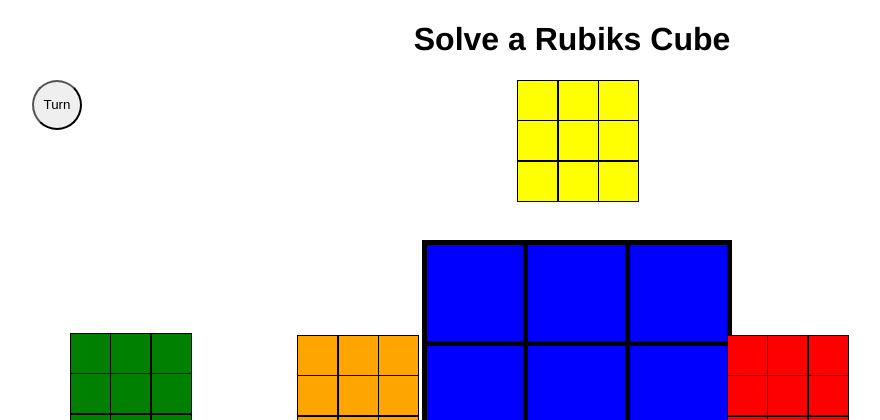
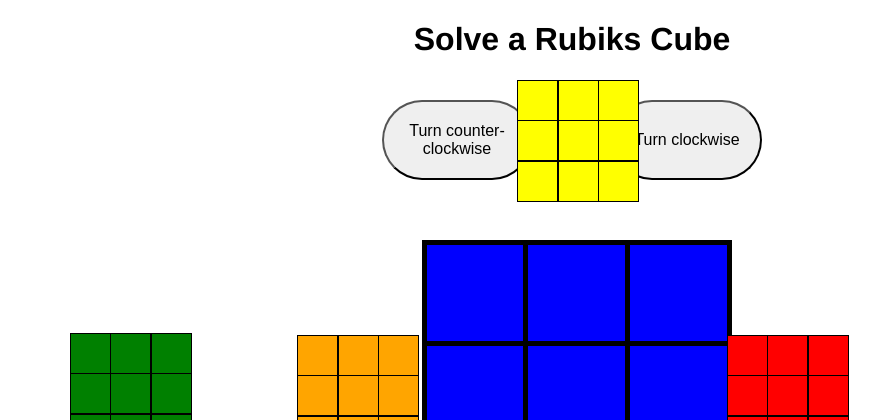
Before and after one commit to 7cadetter/rubiks_solver, a Flask app: page / in a window 1280 px wide. Shown: the top 420 px of the page, without its empty margins (68-948 px from the left). Run offline with Flask 3, Linux system fonts and the light colour scheme.

Commit message:
Switch faces on webpage

```diff
--- a/app.py
+++ b/app.py
@@ -1,4 +1,4 @@
-from flask import Flask, jsonify, render_template
+from flask import Flask, request, jsonify, render_template
 from cube import Cube, Face
 
 app = Flask(__name__)
@@ -39,7 +39,12 @@ def index():
 
 @app.route('/turn', methods=['POST'])
 def turn():
-    cube.turn('left')
+    direction = request.args.get('direction')
+
+    if direction == 'switch':
+        cube.switch()
+    else:
+        cube.turn(direction)
 
     new_faces = {
         'top': cube.top.panels,
@@ -55,7 +60,5 @@ def turn():
     }
     return jsonify(result)
 
-
-
 if __name__ == '__main__':
     app.run(debug=True)
--- a/static/script.js
+++ b/static/script.js
@@ -1,13 +1,16 @@
-document.getElementById('turn').addEventListener('click', async function() {
-    await turn();
-});
-
-async function turn() {
-    const response = await fetch('/turn', { method: 'POST' });
+async function turn(direction) {
+    const response = await fetch(`/turn?direction=${direction}`, { method: 'POST' });
     const data = await response.json();
-
     updatePanels(data.new_faces);
 }
+
+document.getElementById('rightface').addEventListener('click', () => turn('left'));
+document.getElementById('leftface').addEventListener('click', () => turn('right'));
+document.getElementById('topface').addEventListener('click', () => turn('forward'));
+document.getElementById('bottomface').addEventListener('click', () => turn('backward'));
+document.getElementById('backface').addEventListener('click', () => turn('switch'));
+document.getElementById('counter').addEventListener('click', () => turn('counter'));
+document.getElementById('clockwise').addEventListener('click', () => turn('clockwise'));
 
 function updatePanels(newFaces) {
     for (let face in newFaces) {
--- a/static/styles.css
+++ b/static/styles.css
@@ -3,12 +3,22 @@
     font-family:'Franklin Gothic Medium', 'Arial Narrow', Arial, sans-serif
 }
 
-#turn {
+.turn {
     position: absolute;
-    left: 100px;
-    width: 50px;
-    height: 50px;
+    width: 150px;
+    height: 80px;
+    top: 100px;
     border-radius: 50px;
+    font-size: 16px;
+    cursor: pointer;
+}
+
+#counter {
+    left: 450px;
+}
+
+#clockwise {
+    right: 450px;
 }
 
 #face {
--- a/templates/index.j2
+++ b/templates/index.j2
@@ -6,7 +6,8 @@
 </head>
 <body>
     <h1 id="title">Solve a Rubiks Cube</h1>
-    <button type='button' id='turn'>Turn</button>
+    <button type='button' class='turn' id='counter'>Turn counter-clockwise</button>
+    <button type='button' class='turn' id='clockwise'>Turn clockwise</button>
     <div class="lilface" id="topface">
         <div class="lilpanel topleft" id="top0" style="background: {{ cube.top.panels[0] }};"></div>
         <div class="lilpanel topmid" id="top1" style="background: {{ cube.top.panels[1] }};"></div>
```
Also changed, not shown: cube.py (+24 -18 lines).
